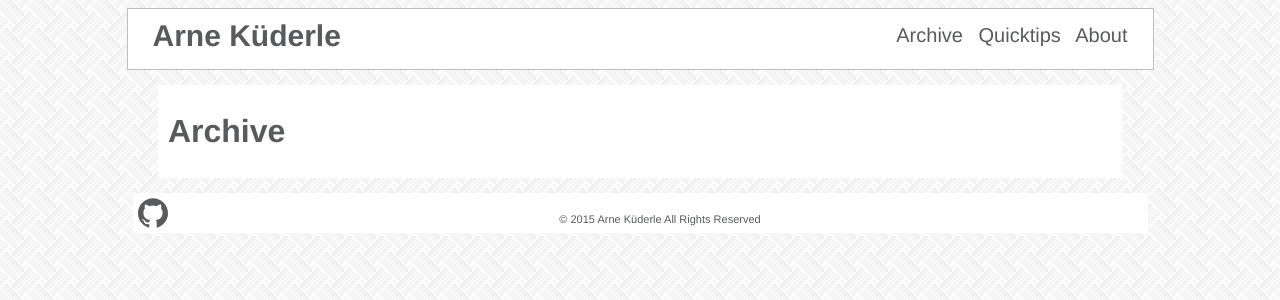
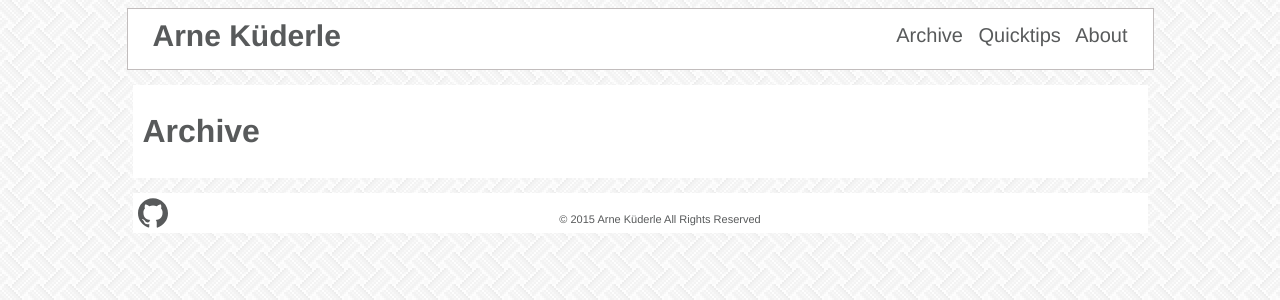
Before and after one commit to AKuederle/AKuederle.github.io, a Jekyll site: the page built from archive.html, in a window 1280 px wide. Shown: the top 300 px of the page. Built offline with Jekyll 4.4.1, drawn with Linux system fonts in a browser that asks for light colours.

Commit message:
minor design change. text width matches header and footer width now

```diff
--- a/_sass/glob.sass
+++ b/_sass/glob.sass
@@ -2,5 +2,5 @@ body
   background: url(/images/background/straws.png)
   font: 100% $font-stack
   .wrapper
-    max-width: 0.95*$page-width
+    max-width: $page-width
     margin: 0 auto
```
